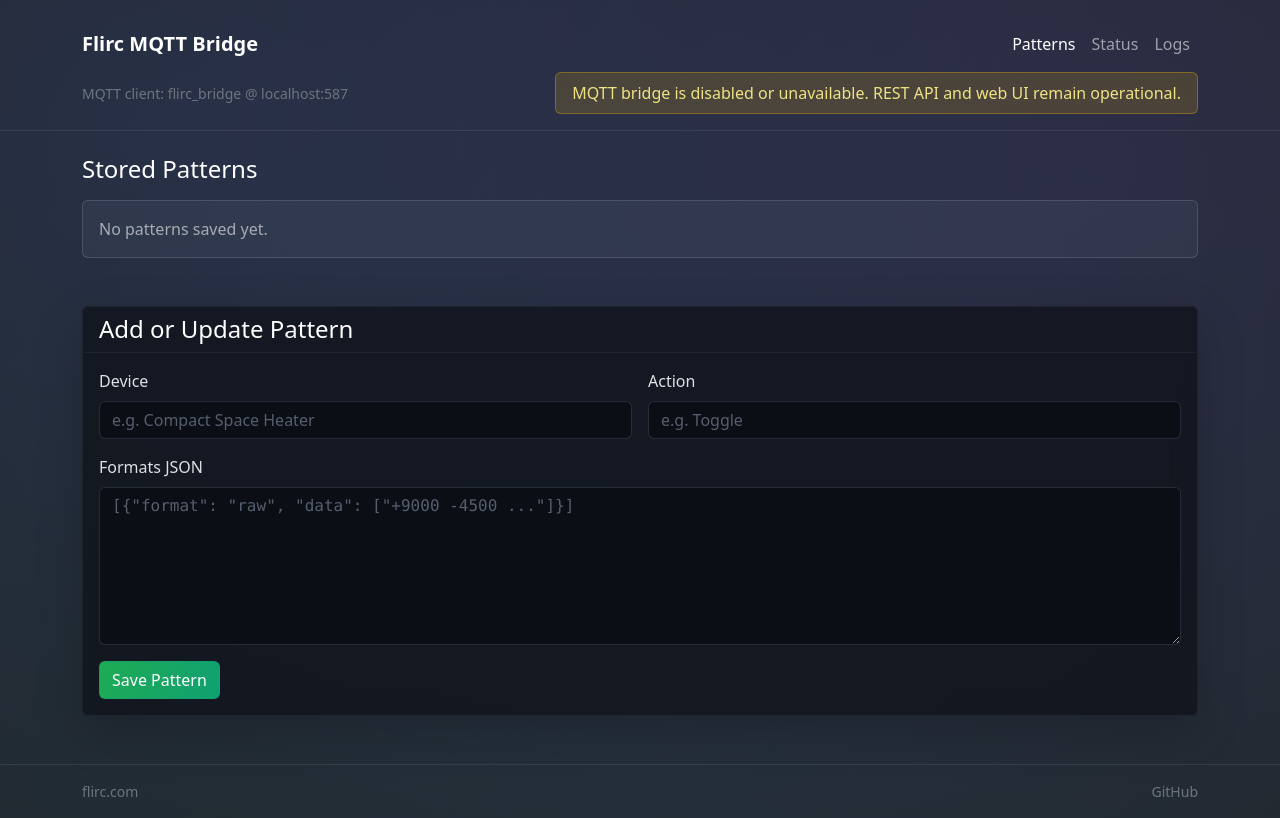
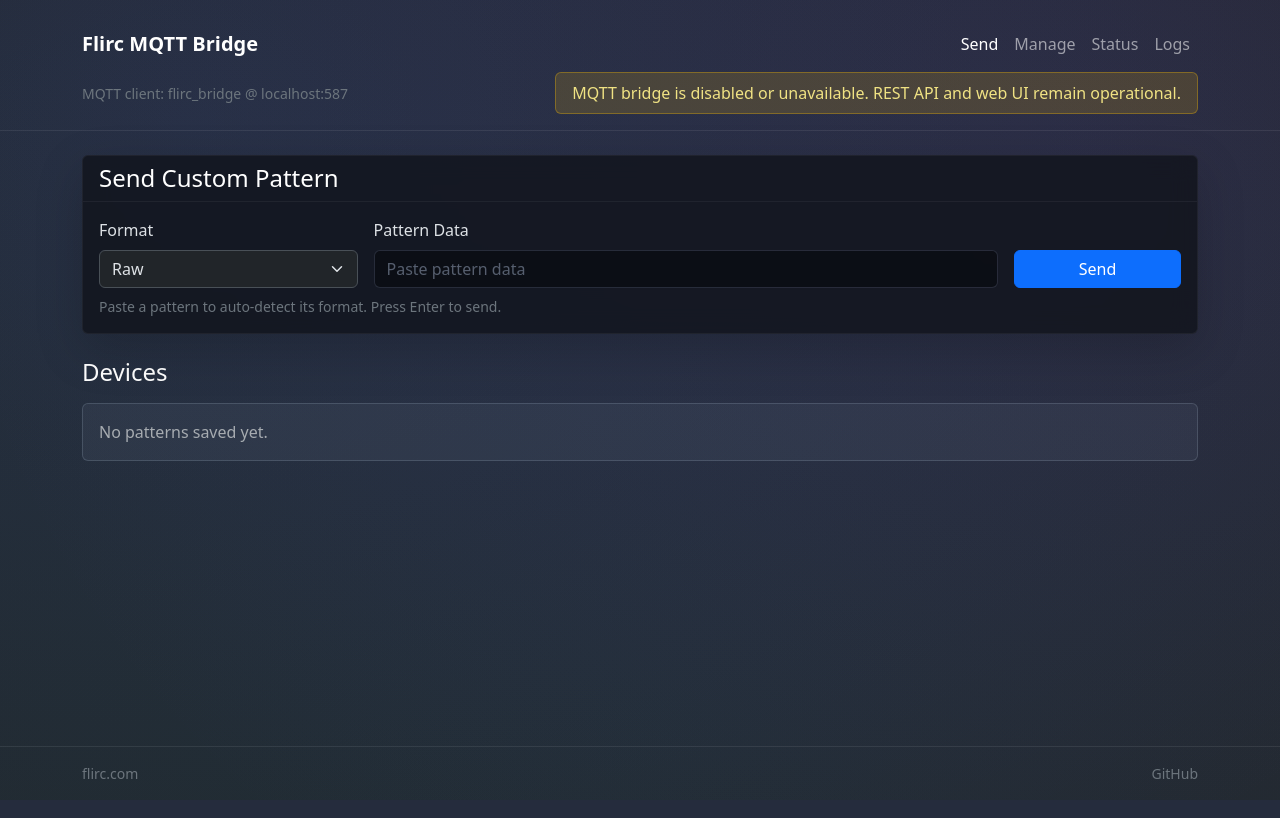
Before and after one commit to Bluscream/flirc-bridge, a FastAPI app: page / in a window 1280 px wide. After the commit the page ends 779 px from the top, so only its background shows below. Run offline with FastAPI, Linux system fonts and the light colour scheme; data that the repository does not hold is empty; parts of the project's set-up code (start-up, migrations or seed data) failed here and were passed over.

Commit message:
Implement custom pattern sending feature and update UI
- Added a new form in the index template for sending custom IR patterns, allowing users to select the format and input pattern data.
- Introduced JavaScript functions to handle pattern format detection and normalization before sending to the API.
- Updated the layout and navigation to reflect the new "Send" page and added a "Manage" page for better organization.
- Refactored existing JavaScript functions for improved readability and functionality, including scroll behavior adjustments and error handling for pattern submissions.

```diff
--- a/flirc_bridge/web/static/app.js
+++ b/flirc_bridge/web/static/app.js
@@ -177,7 +177,7 @@
   );
   const form = patternForm || document.getElementById("pattern-form");
   if (form) {
-    window.scrollTo({ top: form.offsetTop, behavior: "smooth" });
+    window.scrollTo({ top: document.body.scrollHeight, behavior: "smooth" });
   }
 }
 
@@ -202,7 +202,11 @@
       return;
     }
     const data = await response.json().catch(() => ({}));
-    showToast("Failed to delete pattern: " + (data.detail || response.statusText), "danger", 5000);
+    showToast(
+      "Failed to delete pattern: " + (data.detail || response.statusText),
+      "danger",
+      5000
+    );
   } else {
     window.location.reload();
   }
@@ -234,7 +238,9 @@
       }
       const data = await response.json().catch(() => ({}));
       showToast(
-        `Failed to delete ${device}/${action}: ${data.detail || response.statusText}`,
+        `Failed to delete ${device}/${action}: ${
+          data.detail || response.statusText
+        }`,
         "danger",
         5000
       );
@@ -242,6 +248,116 @@
     }
   }
   window.location.reload();
+}
+
+function detectFormatFromValue(value) {
+  if (!value) {
+    return null;
+  }
+  const trimmed = value.trim();
+  if (!trimmed) {
+    return null;
+  }
+  if (trimmed.startsWith("[")) {
+    try {
+      const parsed = JSON.parse(trimmed);
+      if (Array.isArray(parsed) && parsed.length) {
+        const flattened = parsed
+          .flat(Infinity)
+          .map((item) => String(item ?? ""));
+        if (flattened.every((item) => /^[-+]/.test(item))) {
+          return "raw";
+        }
+        if (flattened.every((item) => /^[0-9a-fA-F]+$/.test(item))) {
+          return "pronto";
+        }
+        return "csv";
+      }
+    } catch (error) {
+      // ignore JSON parse issues during detection
+    }
+  }
+  const condensed = trimmed.replace(/\s+/g, "").toLowerCase();
+  if (/^0000/.test(condensed) || /[a-f]/.test(condensed)) {
+    return "pronto";
+  }
+  if (/[+-]/.test(trimmed)) {
+    return "raw";
+  }
+  if (trimmed.includes(",")) {
+    return "csv";
+  }
+  if (/^[0-9\s]+$/.test(trimmed) && trimmed.includes(" ")) {
+    return "raw";
+  }
+  return null;
+}
+
+function normalizePatternPayload(format, rawValue) {
+  const trimmed = (rawValue || "").trim();
+  if (!trimmed) {
+    return { error: "Pattern data is required." };
+  }
+
+  const toStrings = (items) =>
+    items
+      .map((entry) => {
+        if (entry === null || entry === undefined) {
+          return null;
+        }
+        if (Array.isArray(entry)) {
+          return entry
+            .map((sub) =>
+              sub === null || sub === undefined ? null : String(sub)
+            )
+            .filter(Boolean);
+        }
+        return String(entry);
+      })
+      .flat()
+      .filter(Boolean);
+
+  if (trimmed.startsWith("[")) {
+    try {
+      const parsed = JSON.parse(trimmed);
+      if (Array.isArray(parsed)) {
+        const flattened = toStrings(parsed);
+        if (flattened.length) {
+          return { data: flattened };
+        }
+      }
+    } catch (error) {
+      return { error: "Unable to parse JSON pattern." };
+    }
+  }
+
+  const lowerFormat = (format || "raw").toLowerCase();
+  let parts = [];
+  if (lowerFormat === "pronto") {
+    parts = trimmed
+      .replace(/\s+/g, ",")
+      .split(/,+/)
+      .map((item) => item.trim())
+      .filter(Boolean)
+      .map((item) => item.toUpperCase());
+  } else if (lowerFormat === "csv") {
+    parts = trimmed
+      .replace(/\s+/g, ",")
+      .split(/,+/)
+      .map((item) => item.trim())
+      .filter(Boolean);
+  } else {
+    parts = trimmed
+      .split(/\s+/)
+      .map((item) => item.trim())
+      .filter(Boolean);
+  }
+
+  if (!parts.length) {
+    return { error: "Pattern data could not be parsed." };
+  }
+
+  return { data: parts };
 }
 
 const patternForm = document.getElementById("pattern-form");
@@ -253,3 +369,142 @@
 window.editPattern = editPattern;
 window.deleteAction = deleteAction;
 window.deleteDevice = deleteDevice;
+
+function scrollToAddPattern() {
+  window.scrollTo({ top: document.body.scrollHeight, behavior: "smooth" });
+}
+
+const customSendForm = document.getElementById("custom-send-form");
+const customFormatSelect = document.getElementById("custom-format-select");
+const customPatternInput = document.getElementById("custom-pattern-input");
+const customSendButton = document.getElementById("custom-send-button");
+
+async function sendCustomPattern(event) {
+  event.preventDefault();
+  if (!customPatternInput) {
+    return false;
+  }
+  const rawValue = customPatternInput.value.trim();
+  if (!rawValue) {
+    showToast("Pattern data is required.", "warning");
+    return false;
+  }
+
+  let selectedFormat = customFormatSelect ? customFormatSelect.value : "raw";
+  const detected = detectFormatFromValue(rawValue);
+  if (detected && customFormatSelect && detected !== customFormatSelect.value) {
+    customFormatSelect.value = detected;
+    selectedFormat = detected;
+  }
+
+  const normalized = normalizePatternPayload(selectedFormat, rawValue);
+  if (normalized.error) {
+    showToast(normalized.error, "warning");
+    return false;
+  }
+
+  let headers = buildHeaders({ "Content-Type": "application/json" });
+  if (requiresToken && headers === null) {
+    return false;
+  }
+  headers = headers || { "Content-Type": "application/json" };
+
+  const payload = {
+    format: selectedFormat,
+    data: normalized.data,
+  };
+
+  if (customSendButton) {
+    customSendButton.disabled = true;
+  }
+
+  try {
+    const response = await fetch("/api/send", {
+      method: "POST",
+      headers,
+      body: JSON.stringify(payload),
+    });
+    if (!response.ok) {
+      if (!(await handleAuthResponse(response))) {
+        return false;
+      }
+      const data = await response.json().catch(() => ({}));
+      showToast(
+        "Failed to send custom pattern: " +
+          (data.detail || response.statusText),
+        "danger",
+        5000
+      );
+      return false;
+    }
+    showToast("Custom pattern sent", "success", 2500);
+    customPatternInput.value = "";
+    customPatternInput.focus();
+    return true;
+  } catch (error) {
+    showToast(`Failed to send custom pattern: ${error}`, "danger", 5000);
+    return false;
+  } finally {
+    if (customSendButton) {
+      customSendButton.disabled = false;
+    }
+  }
+}
+
+if (customPatternInput) {
+  const handleCustomPatternInput = () => {
+    const detected = detectFormatFromValue(customPatternInput.value);
+    if (
+      detected &&
+      customFormatSelect &&
+      detected !== customFormatSelect.value
+    ) {
+      customFormatSelect.value = detected;
+    }
+  };
+  customPatternInput.addEventListener("input", handleCustomPatternInput);
+  customPatternInput.addEventListener("paste", () => {
+    setTimeout(handleCustomPatternInput, 0);
+  });
+  customPatternInput.addEventListener("keydown", (event) => {
+    if (event.key === "Enter") {
+      event.preventDefault();
+      if (customSendForm) {
+        customSendForm.requestSubmit();
+      }
+    }
+  });
+}
+
+if (customSendForm) {
+  customSendForm.addEventListener("submit", sendCustomPattern);
+}
+
+function stringToHue(value) {
+  let hash = 0;
+  for (let i = 0; i < value.length; i += 1) {
+    hash = value.charCodeAt(i) + ((hash << 5) - hash);
+  }
+  return Math.abs(hash % 360);
+}
+
+function getActionButtonColor(label) {
+  if (!label) {
+    return "var(--bs-primary)";
+  }
+  const key = label.toLowerCase();
+  const hue = stringToHue(key);
+  return `hsl(${hue}, 70%, 45%)`;
+}
+
+function applyActionButtonStyles() {
+  const buttons = document.querySelectorAll(".action-send-button");
+  buttons.forEach((button) => {
+    const label = button.dataset.actionLabel || button.textContent || "";
+    const color = getActionButtonColor(label.trim());
+    button.style.backgroundColor = color;
+    button.style.borderColor = color;
+  });
+}
+
+applyActionButtonStyles();
--- a/flirc_bridge/web/templates/index.html.jinja
+++ b/flirc_bridge/web/templates/index.html.jinja
@@ -1,11 +1,41 @@
 {% extends "layout.html.jinja" %}
 
-{% block title %}{{ settings.instance_name }} - Patterns · Flirc Bridge{% endblock %}
+{% block title %}{{ settings.instance_name }} - Send · Flirc Bridge{% endblock %}
 
 {% block content %}
-<section class="mb-5">
+<section class="mb-4">
+  <div class="card bg-body-tertiary border-0 shadow-lg">
+    <div class="card-header bg-transparent border-secondary-subtle">
+      <h2 class="h4 text-white mb-0">Send Custom Pattern</h2>
+    </div>
+    <div class="card-body">
+      <form id="custom-send-form" class="row g-3">
+        <div class="col-12 col-md-3">
+          <label for="custom-format-select" class="form-label">Format</label>
+          <select id="custom-format-select" class="form-select">
+            <option value="raw">Raw</option>
+            <option value="csv">CSV</option>
+            <option value="pronto">Pronto</option>
+          </select>
+        </div>
+        <div class="col-12 col-md-7">
+          <label for="custom-pattern-input" class="form-label">Pattern Data</label>
+          <input id="custom-pattern-input" class="form-control" placeholder="Paste pattern data" autocomplete="off" />
+        </div>
+        <div class="col-12 col-md-2 d-grid align-self-end">
+          <button type="submit" id="custom-send-button" class="btn btn-primary">Send</button>
+        </div>
+      </form>
+      <div class="form-text text-secondary mt-2">
+        Paste a pattern to auto-detect its format. Press Enter to send.
+      </div>
+    </div>
+  </div>
+</section>
+
+<section>
   <div class="d-flex justify-content-between align-items-center mb-3">
-    <h2 class="h4 text-white mb-0">Stored Patterns</h2>
+    <h2 class="h4 text-white mb-0">Devices</h2>
   </div>
   {% if not patterns %}
   <div class="alert alert-secondary text-secondary-emphasis" role="alert">
@@ -13,53 +43,22 @@
   </div>
   {% else %}
   <div class="vstack gap-4">
-    {% for device, actions in patterns.items() %}
+    {% for device, actions in patterns|dictsort %}
+    {% set action_items = actions|dictsort %}
     <div class="card shadow-lg border-0 bg-body-tertiary">
-      <div class="card-header bg-transparent border-secondary-subtle d-flex flex-column flex-md-row gap-3 justify-content-between align-items-md-center">
-        <div>
-          <h3 class="h5 text-white mb-1">{{ device }}</h3>
-          <p class="text-secondary mb-0 small text-uppercase">
-            {{ actions|length }} action{{ 's' if actions|length != 1 else '' }}
-          </p>
-        </div>
-        <button class="btn btn-outline-danger btn-sm align-self-start align-self-md-center" onclick='deleteDevice({{ device|tojson }})'>
-          Delete Device
-        </button>
+      <div class="card-header bg-transparent border-secondary-subtle">
+        <h3 class="h5 text-white mb-0">{{ device }}</h3>
       </div>
       <div class="card-body">
-        {% if not actions %}
+        {% if action_items|length == 0 %}
         <p class="text-secondary mb-0">No actions stored.</p>
         {% else %}
-        <div class="row row-cols-1 row-cols-sm-2 row-cols-lg-3 g-3">
-          {% for action, formats in actions.items() %}
-          <div class="col">
-            <div class="card h-100 bg-dark-subtle border-secondary-subtle shadow-sm action-card">
-              <div class="card-body d-flex flex-column">
-                <div class="d-flex justify-content-between align-items-start mb-2">
-                  <h4 class="h6 text-white mb-0 d-flex align-items-center gap-2">
-                    {{ action }}
-                    <button type="button" class="btn btn-sm btn-icon btn-outline-light" onclick='editPattern({{ device|tojson }}, {{ action|tojson }})' aria-label="Edit pattern {{ action }}">
-                      <span aria-hidden="true">&#9998;</span>
-                    </button>
-                  </h4>
-                </div>
-                <div class="d-flex flex-wrap gap-2 mb-3">
-                  {% if formats %}
-                  {% for format_name in formats.keys() %}
-                  <span class="badge bg-secondary text-uppercase">{{ format_name }}</span>
-                  {% endfor %}
-                  {% else %}
-                  <span class="badge bg-secondary text-uppercase">N/A</span>
-                  {% endif %}
-                </div>
-                <div class="mt-auto d-flex flex-column gap-2">
-                  <button class="btn btn-primary w-100" onclick='sendPattern({{ device|tojson }}, {{ action|tojson }})'>
-                    Send
-                  </button>
-                </div>
-              </div>
-            </div>
-          </div>
+        <div class="d-flex flex-wrap gap-2">
+          {% for action_pair in action_items %}
+          {% set action = action_pair[0] %}
+          <button class="btn action-send-button" data-action-label="{{ action }}" onclick='sendPattern({{ device|tojson }}, {{ action|tojson }})'>
+            {{ action }}
+          </button>
           {% endfor %}
         </div>
         {% endif %}
@@ -69,36 +68,4 @@
   </div>
   {% endif %}
 </section>
-
-<section>
-  <div class="card bg-body-tertiary border-0 shadow-lg">
-    <div class="card-header bg-transparent border-secondary-subtle">
-      <h2 class="h4 text-white mb-0">Add or Update Pattern</h2>
-    </div>
-    <div class="card-body">
-      {% if requires_token %}
-      <div class="alert alert-info text-info-emphasis" role="alert">
-        An access token is required to add, edit, or delete patterns. You will be prompted when needed.
-      </div>
-      {% endif %}
-      <form id="pattern-form" method="post" action="/api/patterns" enctype="application/json" class="row g-3">
-        <div class="col-12 col-md-6">
-          <label for="device" class="form-label">Device</label>
-          <input id="device" name="device" class="form-control" placeholder="e.g. Compact Space Heater" required />
-        </div>
-        <div class="col-12 col-md-6">
-          <label for="action" class="form-label">Action</label>
-          <input id="action" name="action" class="form-control" placeholder="e.g. Toggle" required />
-        </div>
-        <div class="col-12">
-          <label for="formats" class="form-label">Formats JSON</label>
-          <textarea id="formats" name="formats" rows="6" class="form-control" placeholder='[{"format": "raw", "data": ["+9000 -4500 ..."]}]' required></textarea>
-        </div>
-        <div class="col-12">
-          <button type="submit" class="btn btn-success">Save Pattern</button>
-        </div>
-      </form>
-    </div>
-  </div>
-</section>
 {% endblock %}
--- a/flirc_bridge/web/templates/layout.html.jinja
+++ b/flirc_bridge/web/templates/layout.html.jinja
@@ -22,7 +22,10 @@
                 <div class="collapse navbar-collapse" id="navbarNav">
                     <ul class="navbar-nav ms-auto">
                         <li class="nav-item">
-                            <a class="nav-link {% if active_page == 'patterns' %}active{% endif %}" href="/">Patterns</a>
+                            <a class="nav-link {% if active_page == 'send' %}active{% endif %}" href="/">Send</a>
+                            </li>
+                            <li class="nav-item">
+                                <a class="nav-link {% if active_page == 'manage' %}active{% endif %}" href="/manage">Manage</a>
                         </li>
                         <li class="nav-item">
                             <a class="nav-link {% if active_page == 'status' %}active{% endif %}" href="/status">Status</a>
@@ -59,7 +62,7 @@
     <footer class="mt-auto border-top border-secondary-subtle py-3">
         <div class="container d-flex flex-column flex-md-row justify-content-between align-items-md-center gap-2 text-secondary small">
             <div><a href="https://flirc.com" class="text-secondary text-decoration-none" target="_blank" rel="noopener noreferrer">flirc.com</a></div>
-            <div><a href="https://github.com/flirc-labs/flirc-bridge" class="text-secondary text-decoration-none" target="_blank" rel="noopener noreferrer">GitHub</a></div>
+            <div><a href="https://github.com/Bluscream/flirc-bridge" class="text-secondary text-decoration-none" target="_blank" rel="noopener noreferrer">GitHub</a></div>
         </div>
     </footer>
 
```
Also changed, not shown: flirc_bridge/tool/__init__.py (+6 -3 lines), flirc_bridge/web/templates/manage.html.jinja (added, +115 -0 lines), flirc_bridge/web/web.py (+13 -1 lines).
